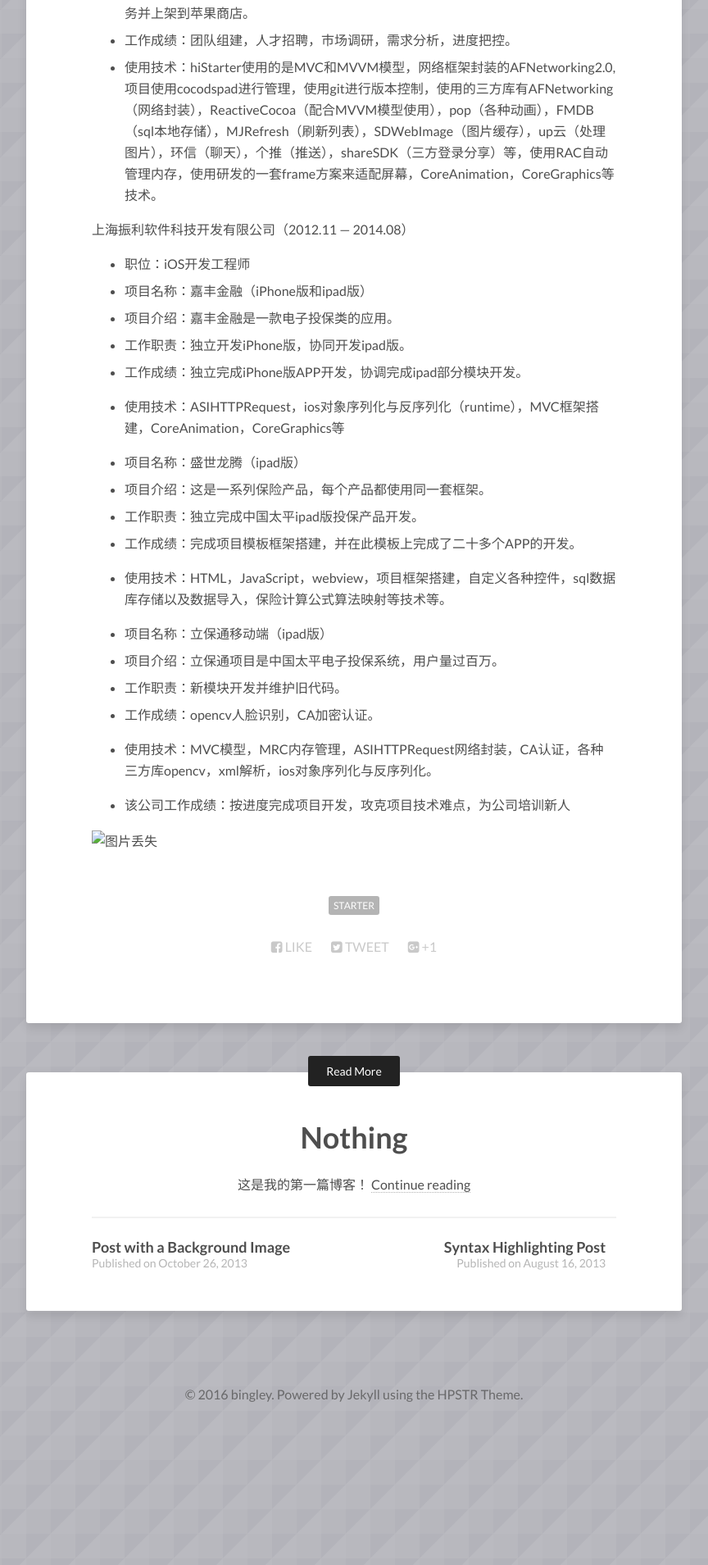
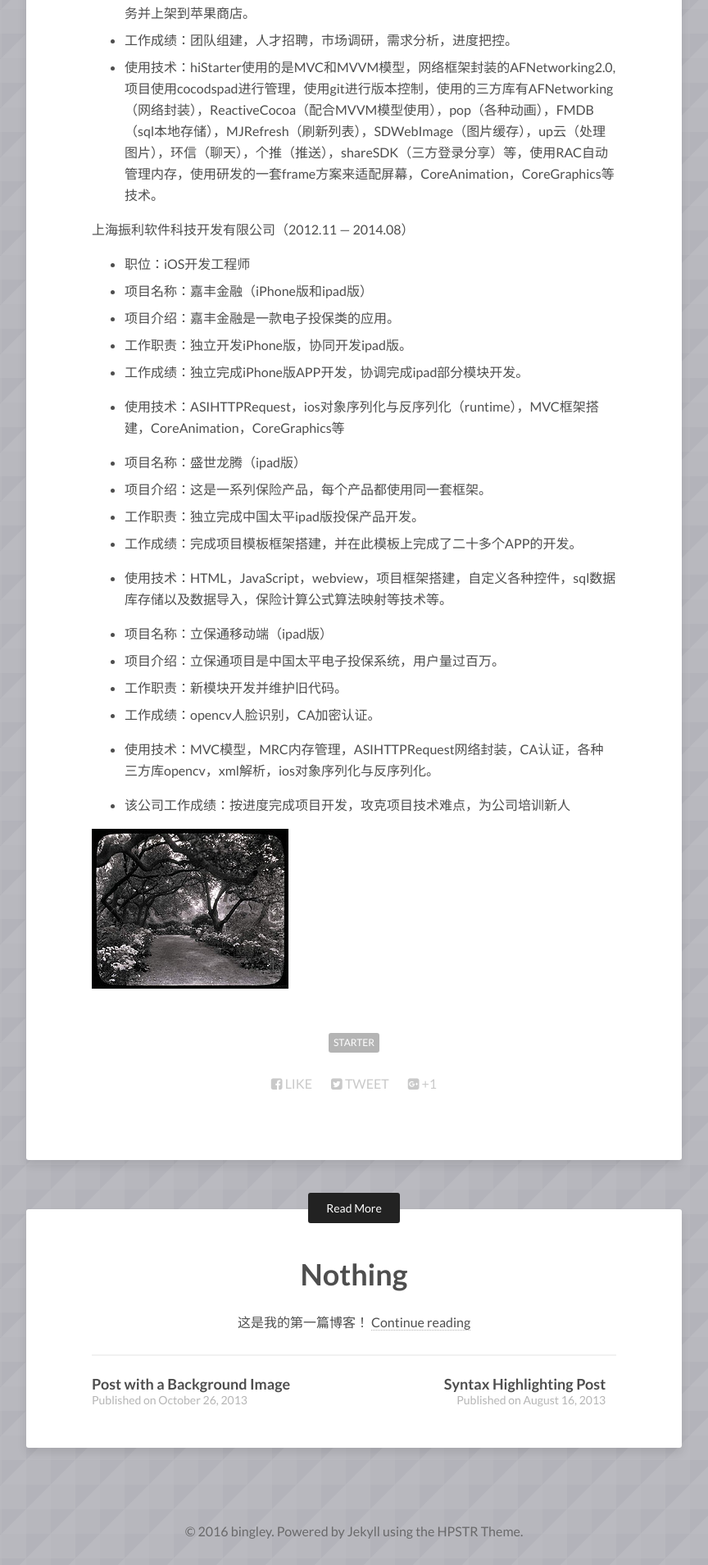
Before and after one commit to Archera/bingley, a Jekyll site: the page built from _posts/2016-11-07-resume.md, in a window 1280 px wide. Shown: the part 1279-3188 px from the top of the page at 82% size, without its empty margins (208-1072 px from the left). Built offline with Jekyll 4.4.1, drawn with Linux system fonts in a browser that asks for light colours; nearby versions of some CDN libraries; before the commit the page ends 3021 px from its top, so only the background shows below that.

Commit message:
图片测试

```diff
--- a/_posts/2016-11-07-resume.md
+++ b/_posts/2016-11-07-resume.md
@@ -66,4 +66,4 @@ image:
 
 - 该公司工作成绩：按进度完成项目开发，攻克项目技术难点，为公司培训新人
 
-![图片丢失](images/3953273590_704e3899d5_m.jpg){: .image-center}
+![图片丢失]({{ site.url }}/images/3953273590_704e3899d5_m.jpg){: .image-center}
```
